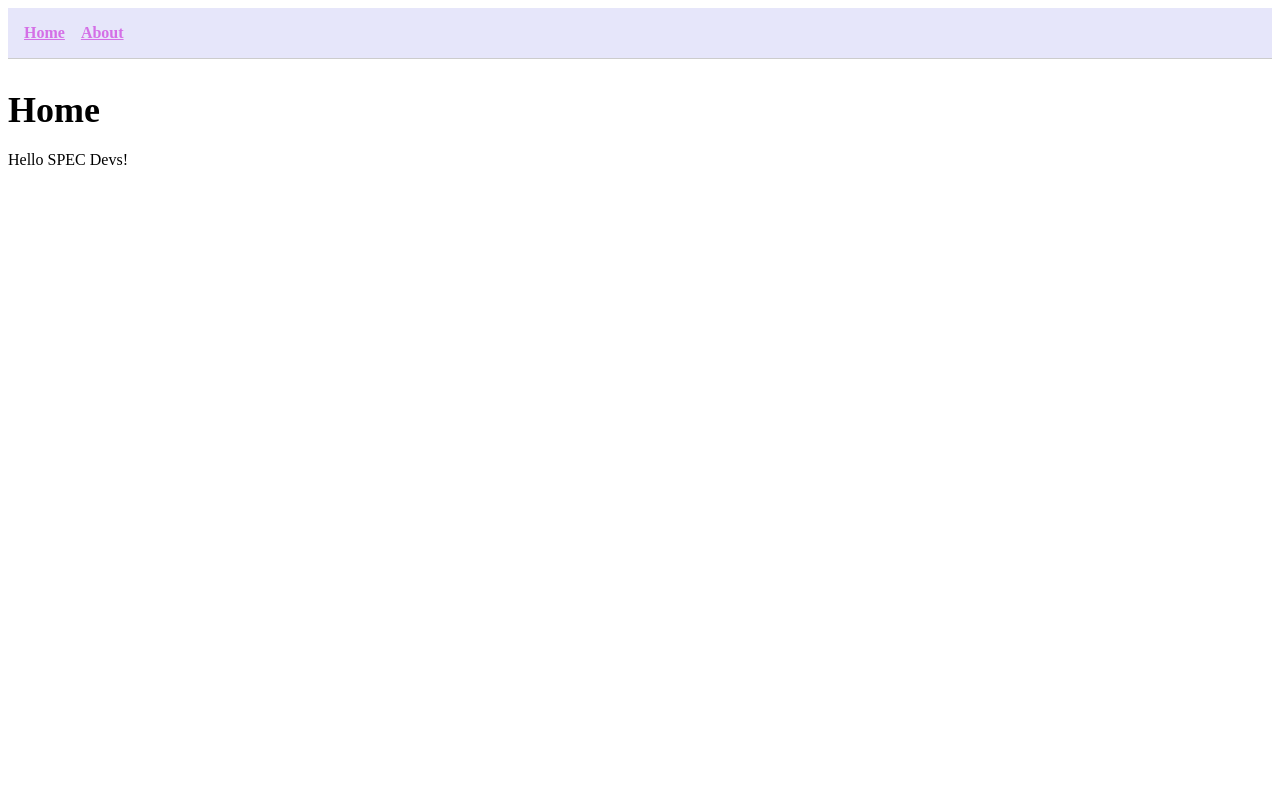
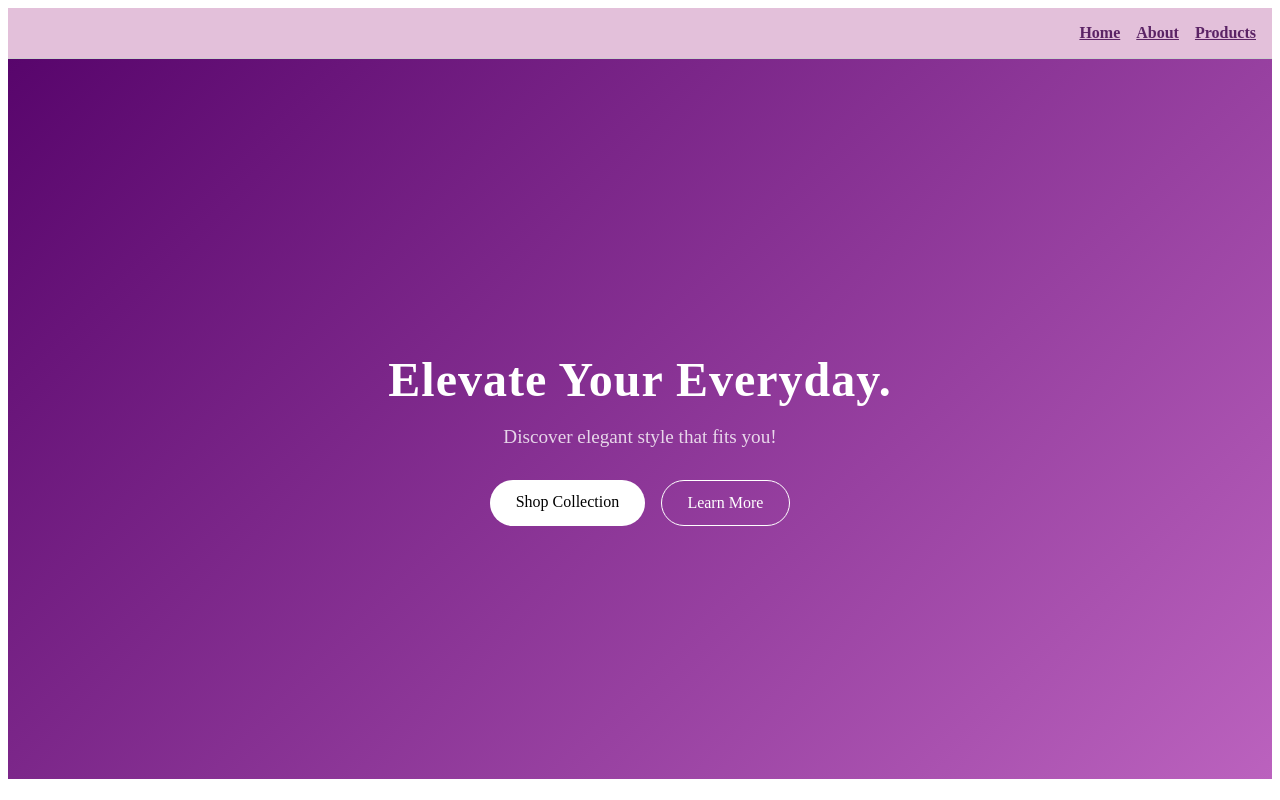
Before and after one commit to Hawi-G/spec-frontend-journey, a Nuxt app: page / in a window 1280 px wide. Built offline with nearby package versions, Linux system fonts and the light colour scheme.

Commit message:
useFetch() and dynamic routing also some modification on the pages to make it shopping oriented

```diff
--- a/app/layouts/default.vue
+++ b/app/layouts/default.vue
@@ -3,6 +3,8 @@
     <nav class="navbar">
       <NuxtLink to="/" class="nav-link">Home</NuxtLink>
       <NuxtLink to="/about" class="nav-link">About</NuxtLink>
+      <NuxtLink to="/products" class="nav-link">Products</NuxtLink>
+
     </nav>
 
     <slot />
@@ -12,19 +14,21 @@
 
 <style scoped>
 .navbar {
+  display: flex;
+  justify-content: flex-end;
+  align-items: center;
   padding: 1rem;
-  background-color: #E6E6FA;
+  background-color: #e3c0da;
   border-bottom: 1px solid #ccc;
 }
 
 .nav-link {
-  margin-right: 1rem;
+  margin-left: 1rem;
   font-weight: bold;
-  color: rgb(212, 111, 230);
+  color: rgb(91, 35, 101);
   text-decoration: underline;
 }
 
-.nav-link:hover {
-  text-decoration: underline;
-}
+
+
 </style>
--- a/app/pages/about.vue
+++ b/app/pages/about.vue
@@ -1,20 +1,30 @@
 <template>
-    <div>
-<h2>About</h2>
-<p>This is SPEC Devs Community!</p>
-    </div>
+  <section class="about-container">
+    <h1>About Us</h1>
+    <p>
+      Welcome! We’re passionate about delivering great products and experiences.
+      Our mission is to provide quality and value to all our customers.
+    </p>
+  </section>
 </template>
 
-<script setup>
+<style scoped>
+.about-container {
+  max-width: 700px;
+  margin: 4rem auto;
+  padding: 0 1rem;
+  text-align: center;
+  font-family: system-ui, sans-serif;
+  color: #333;
+}
 
-</script>
+.about-container h1 {
+  font-size: 2.5rem;
+  margin-bottom: 1rem;
+}
 
-<style scoped>
-h2{
-    margin-bottom:20px;
-    font-size:36px;
-}
-p{
-    margin:20px 0;
+.about-container p {
+  font-size: 1.125rem;
+  line-height: 1.6;
 }
 </style>
--- a/app/pages/index.vue
+++ b/app/pages/index.vue
@@ -1,21 +1,86 @@
 <template>
-    <div>
-<h2>Home</h2>
-<p>Hello SPEC Devs!</p>
+  <section class="hero">
+    <div class="hero-content">
+      <h1 class="title">
+        Elevate Your Everyday.
+      </h1>
 
+      <p class="subtitle">
+        Discover elegant style that fits you!
+      </p>
+
+      <div class="buttons">
+        <NuxtLink to="/products" class="btn primary">
+          Shop Collection
+        </NuxtLink>
+
+        <NuxtLink to="/about" class="btn secondary">
+          Learn More
+        </NuxtLink>
+      </div>
     </div>
+
+  </section>
 </template>
+
 
 <script setup>
 
 </script>
 
 <style scoped>
-h2{
-    margin-bottom:20px;
-    font-size:36px;
+.hero {
+  position: relative;
+  height: 90vh;
+  display: flex;
+  align-items: center;
+  justify-content: center;
+  text-align: center;
+  overflow: hidden;
+  background: linear-gradient(135deg, #58056c, #bb62be);
+  color: white;
 }
-p{
-    margin:20px 0;
+.hero-content {
+  position: relative;
+  z-index: 2;
+  max-width: 700px;
+  padding: 1rem;
+  animation: fadeUp 1.2s ease forwards;
 }
+.title {
+  font-size: 3rem;
+  font-weight: bold;
+  margin-bottom: 1rem;
+  letter-spacing: 1px;
+}
+.subtitle {
+  font-size: 1.2rem;
+  opacity: 0.8;
+  margin-bottom: 2rem;
+}
+.buttons {
+  display: flex;
+  gap: 1rem;
+  justify-content: center;
+}
+.btn {
+  padding: 0.8rem 1.6rem;
+  border-radius: 50px;
+  text-decoration: none;
+  transition: all 0.3s ease;
+  font-weight: 500;
+}
+
+.primary {
+  background: white;
+  color: black;
+}
+.primary:hover {
+  transform: translateY(-4px);
+}
+.secondary {
+  border: 1px solid white;
+  color: white;
+}
+
 </style>
--- /dev/null
+++ b/app/pages/products/[id].vue
@@ -0,0 +1,15 @@
+<template>
+    <div>
+        <p>{{ product.title }}</p>
+         <p>{{ product.price }}</p>
+          <p>{{ product.id }}</p>
+    </div>
+</template>
+
+<script setup>
+const {id}= useRoute().params
+const uri ='https://fakestoreapi.com/products/' + id
+
+const {data: product}=await useFetch(uri, {key: id})
+
+</script>
--- /dev/null
+++ b/app/pages/products/index.vue
@@ -0,0 +1,37 @@
+<template>
+  <div class="products">
+    <div v-for="p in products" :key="p.id" class="product-card">
+      <NuxtLink :to="`/products/${p.id}`">
+        {{ p.title }}
+      </NuxtLink>
+    </div>
+  </div>
+</template>
+
+<script setup>
+const { data: products } = await useFetch('https://fakestoreapi.com/products')
+</script>
+
+<style scoped>
+.products {
+  padding: 2rem;
+  display: grid;
+  gap: 1rem;
+}
+.product-card {
+  padding: 1.2rem;
+  border: 1px solid #e5e5e5;
+  border-radius: 10px;
+  background: white;
+  transition: transform 0.2s ease, box-shadow 0.2s ease;
+}
+.product-card:hover {
+  transform: translateY(-4px);
+  box-shadow: 0 8px 20px rgba(0, 0, 0, 0.05);
+}
+a {
+  text-decoration: none;
+  color: #333;
+  font-weight: 500;
+}
+</style>
--- a/package.json
+++ b/package.json
@@ -15,5 +15,9 @@
     "tailwindcss": "^4.1.18",
     "vue": "^3.5.28",
     "vue-router": "^4.6.4"
+  },
+  "devDependencies": {
+    "@nuxtjs/tailwindcss": "^6.14.0",
+    "@tailwindcss/postcss": "^4.1.18"
   }
 }
```
Also changed, not shown: app/nuxt.config.ts (deleted, +0 -7 lines), nuxt.config.ts (added), 1 other file (tests, documents, lock files or other folders).
